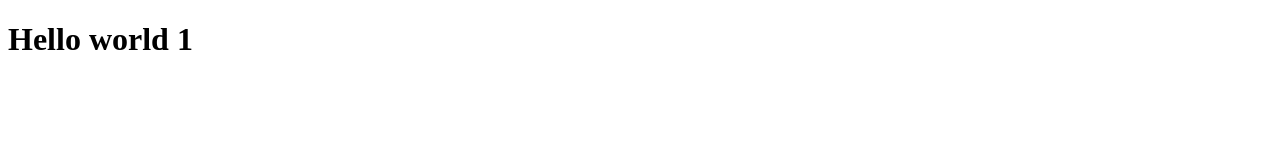
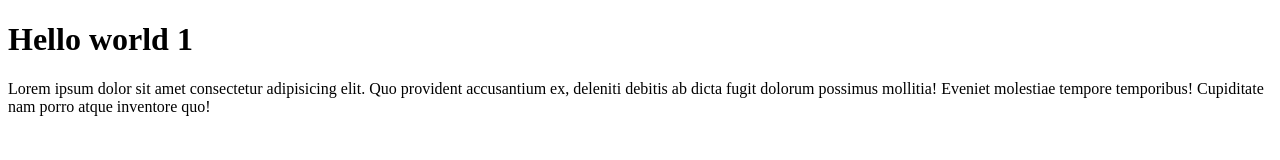
Before and after one commit to NguyenVanAn-200704/bai-13-frontend, a plain HTML site: page index.html in a window 1280 px wide. Drawn offline with Linux system fonts and the light colour scheme.

Commit message:
update home

```diff
--- a/index.html
+++ b/index.html
@@ -9,6 +9,8 @@
 
 <body>
   <h1>Hello world 1</h1>
+  <p>Lorem ipsum dolor sit amet consectetur adipisicing elit. Quo provident accusantium ex, deleniti debitis ab dicta
+    fugit dolorum possimus mollitia! Eveniet molestiae tempore temporibus! Cupiditate nam porro atque inventore quo!</p>
 </body>
 
 </html>
```
